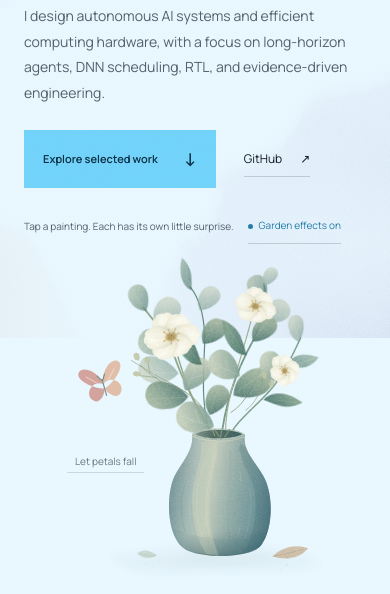
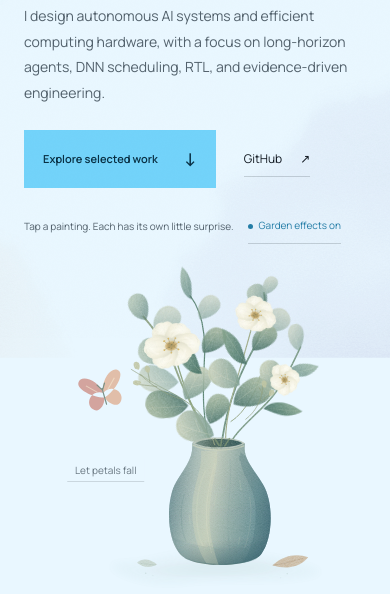
Before and after one commit to aHappend/aHappend.github.io, a plain HTML site: page index.html in a window 390 px wide. Shown: the part 506-1100 px from the top of the page. Drawn offline with nearby package versions, Linux system fonts and the light colour scheme.

Commit message:
Add restrained scroll parallax
Give the paper wash and seven watercolor scenes separate scroll depth while keeping content stable, reducing motion on phones, and honoring the effects toggle, reduced-motion preference, and print output.

Co-authored-by: Copilot <223556219+Copilot@users.noreply.github.com>

```diff
--- a/index.html
+++ b/index.html
@@ -32,7 +32,7 @@
       rel="stylesheet"
     >
     <link rel="preload" as="image" type="image/svg+xml" href="art/botanical-still-life.svg">
-    <link rel="stylesheet" href="styles.css?v=20261005-opamp-node-fix">
+    <link rel="stylesheet" href="styles.css?v=20261005-scroll-parallax">
     <script type="application/ld+json">
       {
         "@context": "https://schema.org",
@@ -1143,6 +1143,6 @@
     </footer>
 
     <script src="scene-effects.js?v=20260906-valley-flight"></script>
-    <script src="script.js?v=20261005-touch-projects"></script>
+    <script src="script.js?v=20261005-scroll-parallax"></script>
   </body>
 </html>
--- a/script.js
+++ b/script.js
@@ -9,6 +9,12 @@ const navigation = document.querySelector(".desktop-nav");
 const navLinks = [...navigation.querySelectorAll("a")];
 const filters = [...document.querySelectorAll(".filter")];
 const projectCards = [...document.querySelectorAll(".project-card")];
+const parallaxScenes = sceneButtons.map((scene) => ({
+  scene,
+  host: scene.closest(".hero, .section, .contact-section"),
+  strength: scene.classList.contains("hero-watercolor") ? 42
+    : scene.classList.contains("scene-coast") ? 38 : 34,
+}));
 const filterStatus = document.getElementById("filter-status");
 const reducedMotion = window.matchMedia("(prefers-reduced-motion: reduce)");
 const mobileNavigation = window.matchMedia("(max-width: 900px)");
@@ -307,6 +313,22 @@ function updateScrollState() {
   const scrollable = root.scrollHeight - window.innerHeight;
   const progress = scrollable > 0 ? Math.min(1, Math.max(0, window.scrollY / scrollable)) : 0;
   root.style.setProperty("--reading-progress", progress.toFixed(4));
+  if (effectsEnabled && !reducedMotion.matches && !document.hidden) {
+    const viewportCenter = window.innerHeight / 2;
+    const mobileScale = mobileNavigation.matches ? 0.48 : 1;
+    const offsets = parallaxScenes.map(({ host, strength }) => {
+      const bounds = host.getBoundingClientRect();
+      const distance = (viewportCenter - (bounds.top + bounds.height / 2)) / window.innerHeight;
+      return Math.max(-1.15, Math.min(1.15, distance)) * strength * mobileScale;
+    });
+    root.style.setProperty("--paper-parallax", `${((progress - .5) * 24 * mobileScale).toFixed(2)}px`);
+    parallaxScenes.forEach(({ scene }, index) => {
+      scene.style.setProperty("--scene-parallax", `${offsets[index].toFixed(2)}px`);
+    });
+  } else {
+    root.style.removeProperty("--paper-parallax");
+    parallaxScenes.forEach(({ scene }) => scene.style.removeProperty("--scene-parallax"));
+  }
   let current = null;
   for (const section of sections) {
     if (section.getBoundingClientRect().top <= 170) current = section.id;
@@ -838,6 +860,7 @@ function syncNatureEffects() {
   root.dataset.effects = effectsEnabled && !reducedMotion.matches ? "on" : "off";
   resetNatureEffects();
   updateControlLabels();
+  scheduleScrollUpdate();
 }
 
 effectsButton.addEventListener("click", () => {
--- a/styles.css
+++ b/styles.css
@@ -125,6 +125,8 @@ body::before {
   pointer-events: none;
   background: url("art/paper-washes.svg?v=20260906-watercolor-paper") center / max(760px, 100%) 100% no-repeat;
   opacity: .48;
+  transform: translate3d(0, var(--paper-parallax, 0px), 0) scale(1.06);
+  will-change: transform;
 }
 html[data-theme="dark"] body::before { opacity: .22; }
 ::selection { color: var(--paper); background: var(--accent); }
@@ -345,7 +347,7 @@ html[data-enhanced] .menu-toggle { display: none; }
 .button:hover { box-shadow: 0 8px 28px rgba(65, 185, 220, .18); }
 .text-link { display: inline-flex; gap: 18px; align-items: center; padding-block: 8px; border-bottom: 1px solid var(--line); font-size: 12px; }
 .text-link:hover { color: var(--accent); border-color: var(--accent); }
-.scene-art { position: relative; display: block; appearance: none; padding: 0; border: 0; border-radius: 0; background: transparent; color: var(--accent); text-align: center; -webkit-tap-highlight-color: transparent; }
+.scene-art { position: relative; display: block; appearance: none; padding: 0; border: 0; border-radius: 0; background: transparent; color: var(--accent); text-align: center; translate: 0 var(--scene-parallax, 0px); -webkit-tap-highlight-color: transparent; }
 .scene-art > img { display: block; width: 100%; height: 100%; object-fit: contain; pointer-events: none; transform-origin: 50% 88%; }
 .scene-art > span { pointer-events: none; }
 .scene-art:disabled { cursor: default; }
@@ -821,6 +823,8 @@ html[lang="zh-CN"] .about-intro { font-size: 22px; line-height: 1.9; }
 html[data-effects="off"] .hero-watercolor img,
 html[data-effects="off"] .garden-butterfly,
 html[data-effects="off"] .scene-art > img, html[data-effects="off"] .painting-layer { transition: none; }
+html[data-effects="off"] .scene-art { --scene-parallax: 0px; }
+html[data-effects="off"] body::before { --paper-parallax: 0px; }
 @media (min-width: 1600px) {
   .hero-copy { padding-block: 80px; }
 }
@@ -1071,6 +1075,8 @@ html[data-effects="off"] .scene-art > img, html[data-effects="off"] .painting-la
   html { scroll-behavior: auto; }
   *, *::before, *::after { animation: none !important; transition: none !important; }
   [data-reveal-ready]:not(.visible):not(:focus-within) { opacity: 1; translate: none; }
+  body::before { transform: none; will-change: auto; }
+  .scene-art { translate: none; }
   .hero-watercolor img, .garden-butterfly, .scene-art > img, .painting-layer { transform: none; }
   .garden-particles, .painting-layer { display: none; }
   .project-featured:hover .chip { transform: rotate(-12deg); }
```
Also changed, not shown: 1 other file.
